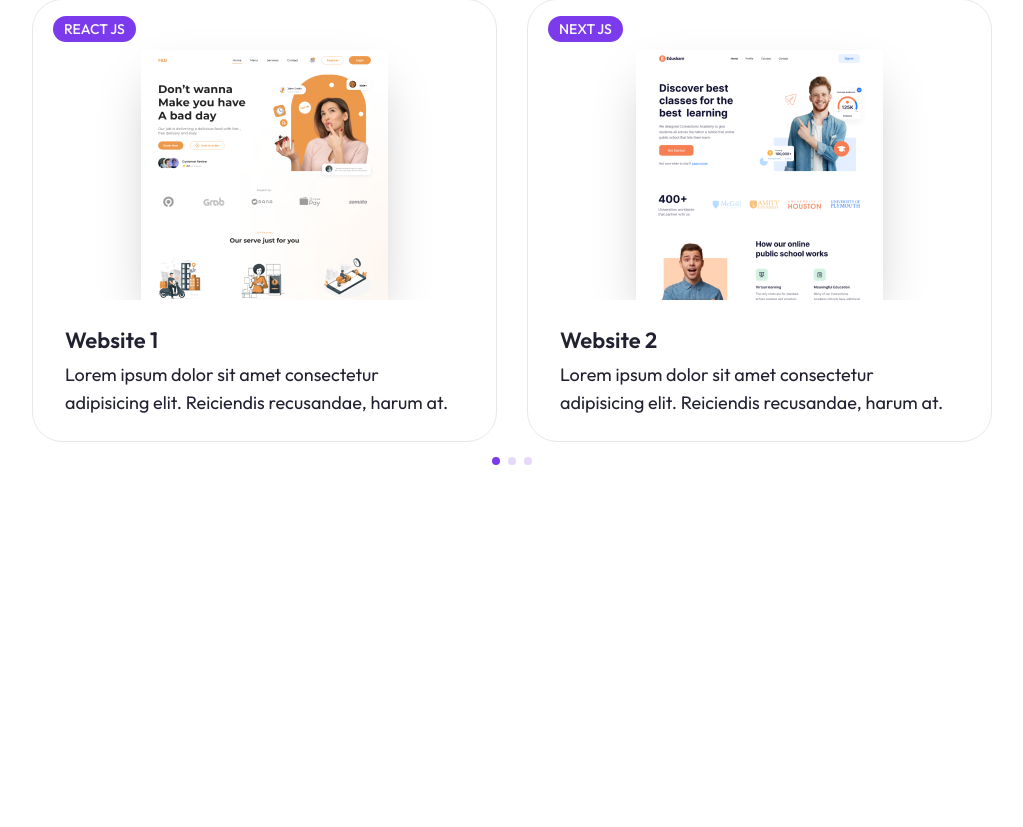
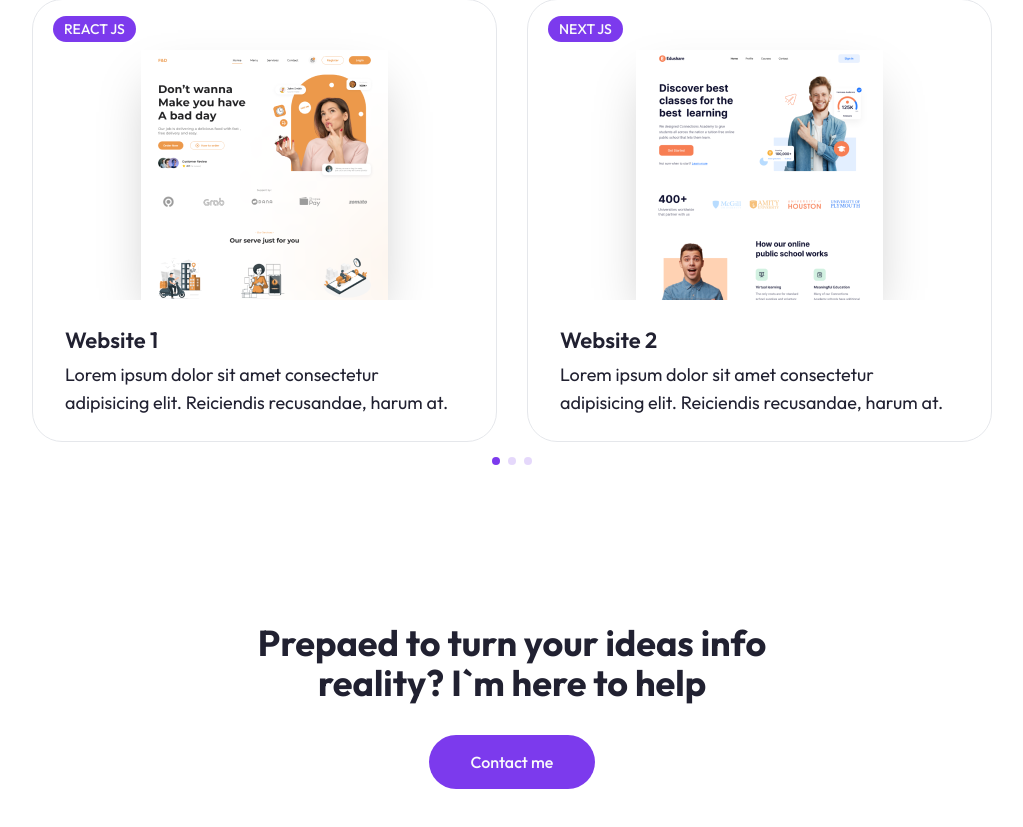
Before and after one commit to volodymyrfilon/portfolio-website, a Next.js app: page / in a window 1280 px wide. Shown: the part 2968-3795 px from the top of the page, without its empty margins (128-1151 px from the left). Built offline with nearby package versions, Linux system fonts and the light colour scheme.

Commit message:
feat: cta

```diff
--- a/app/page.jsx
+++ b/app/page.jsx
@@ -2,6 +2,7 @@
 import Hero from '@/components/Hero'
 import Service from '@/components/Services'
 import Work from '@/components/Works'
+import Cta from '@/components/cta'
 
 export default function Home() {
 	return (
@@ -10,6 +11,7 @@
 			<About />
 			<Service />
 			<Work />
+			<Cta />
 		</main>
 	)
 }
--- /dev/null
+++ b/components/Cta.jsx
@@ -0,0 +1,21 @@
+import Link from 'next/link'
+import { Button } from './ui/button'
+
+const Cta = () => {
+	return (
+		<section className='py-24 bg-tertiary dark:bg-secondary/40'>
+			<div className='container mx-auto'>
+				<div className='flex flex-col items-center'>
+					<h2 className='h2 max-w-xl text-center mb-8'>
+						Prepaed to turn your ideas info reality? I`m here to help
+					</h2>
+					<Link href='/contact'>
+						<Button>Contact me</Button>
+					</Link>
+				</div>
+			</div>
+		</section>
+	)
+}
+
+export default Cta
```
